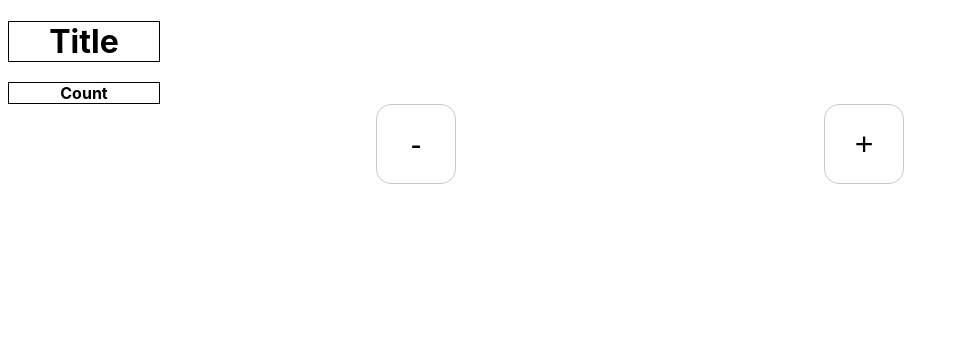
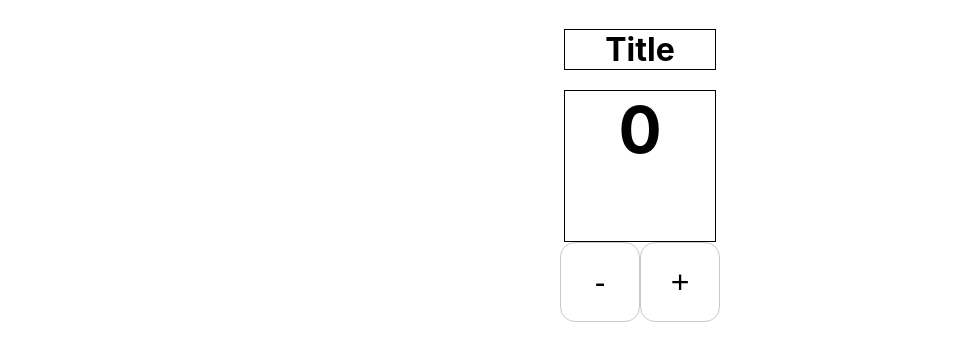
Before and after one commit to leeyooooo/layout-react, a React (Create React App) app: page / in a window 1280 px wide. Shown: the top 360 px of the page, without its empty margins (0-959 px from the left). Built offline with nearby package versions, Linux system fonts and the light colour scheme.

Commit message:
update: refactor Counter with state

```diff
--- a/src/App.js
+++ b/src/App.js
@@ -1,4 +1,4 @@
-import Counter from './components/Counter/Counter.jsx'
+import Counter from './components/Counter'
 
 
 function App() {
--- a/src/components/Counter/Counter.jsx
+++ b/src/components/Counter/index.jsx
@@ -1,4 +1,4 @@
-import React from "react";
+import React, { useState } from "react";
 import styled from "styled-components";
 
 const title = {
@@ -8,12 +8,14 @@ const title = {
   marginBottom: "20px",
 };
 
-const count = {
+const countStyle = {
   width: "150px",
+  height: "150px",
   border: "1px solid black",
-  fontSize: "16px",
+  fontSize: "64px",
   fontWeight: "bold",
   textAlign: "center",
+  alignItems: "center",
 };
 
 const CountBtn = styled.button`
@@ -35,18 +37,34 @@ const BtnGroup = styled.div`
   align-items: center;
   justify-content: space-evenly;
 `;
+
+const Layout = styled.div`
+  display: flex;
+  flex-direction: column;
+  align-items: center;
+`;
+
 const Counter = () => {
+  const [count, setCount] = useState(0);
+
+  const handleIncrease = () => {
+    setCount((prev) => (prev += 1));
+  };
+  const handleDecrease = () => {
+    setCount((prev) => (prev -= 1));
+  };
+
   return (
-    <>
+    <Layout>
       <div>
         <h1 style={title}>Title</h1>
-        <div style={count}>Count</div>
+        <div style={countStyle}>{count}</div>
       </div>
       <BtnGroup>
-        <CountBtn>-</CountBtn>
-        <CountBtn>+</CountBtn>
+        <CountBtn onClick={handleDecrease}>-</CountBtn>
+        <CountBtn onClick={handleIncrease}>+</CountBtn>
       </BtnGroup>
-    </>
+    </Layout>
   );
 };
 
--- /dev/null
+++ b/src/constants/index.js
@@ -0,0 +1,4 @@
+export const TYPE = {
+  INCREASE: "INCREASE",
+  DECREASE: "DECREASE",
+};
```
Also changed, not shown: src/components/Counter.jsx (deleted, +0 -15 lines), src/components/Card/index.jsx (renamed from src/components/Card.jsx).
